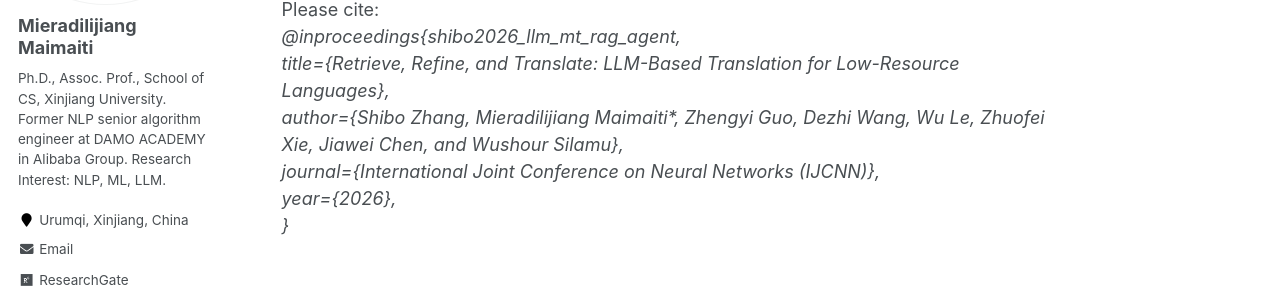
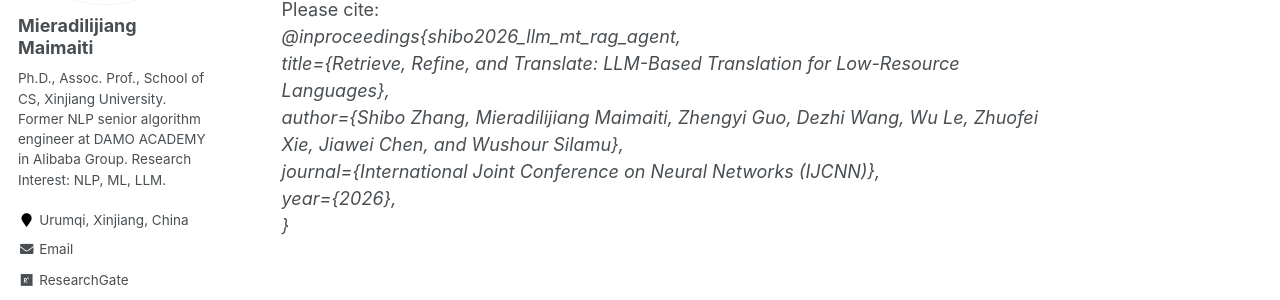
Before and after one commit to miradel51/miradel51.github.io, a Jekyll site: the page built from _publications/2026_ijcnn_llm_mt_rag_agent.md, in a window 1280 px wide and 900 px high. Shown: the part 247-547 px from the top of the window. Built offline with Jekyll 4.4.1, drawn with Linux system fonts in a browser that asks for light colours; some web fonts are replaced.

```diff
--- a/_publications/2026_ijcnn_llm_mt_rag_agent.md
+++ b/_publications/2026_ijcnn_llm_mt_rag_agent.md
@@ -11,7 +11,7 @@ paperurl: 'https://www.researchgate.net/publication/403332692_Retrieve_Refine_an
 citation: '<br>
 @inproceedings{shibo2026_llm_mt_rag_agent,<br>
   title={Retrieve, Refine, and Translate: LLM-Based Translation for Low-Resource Languages},<br>
-  author={Shibo Zhang, Mieradilijiang Maimaiti*, Zhengyi Guo, Dezhi Wang, Wu Le, Zhuofei Xie, Jiawei Chen, and Wushour Silamu},<br>
+  author={Shibo Zhang, Mieradilijiang Maimaiti, Zhengyi Guo, Dezhi Wang, Wu Le, Zhuofei Xie, Jiawei Chen, and Wushour Silamu},<br>
   journal={International Joint Conference on Neural Networks (IJCNN)},<br>
   year={2026},<br>
 }'
```
